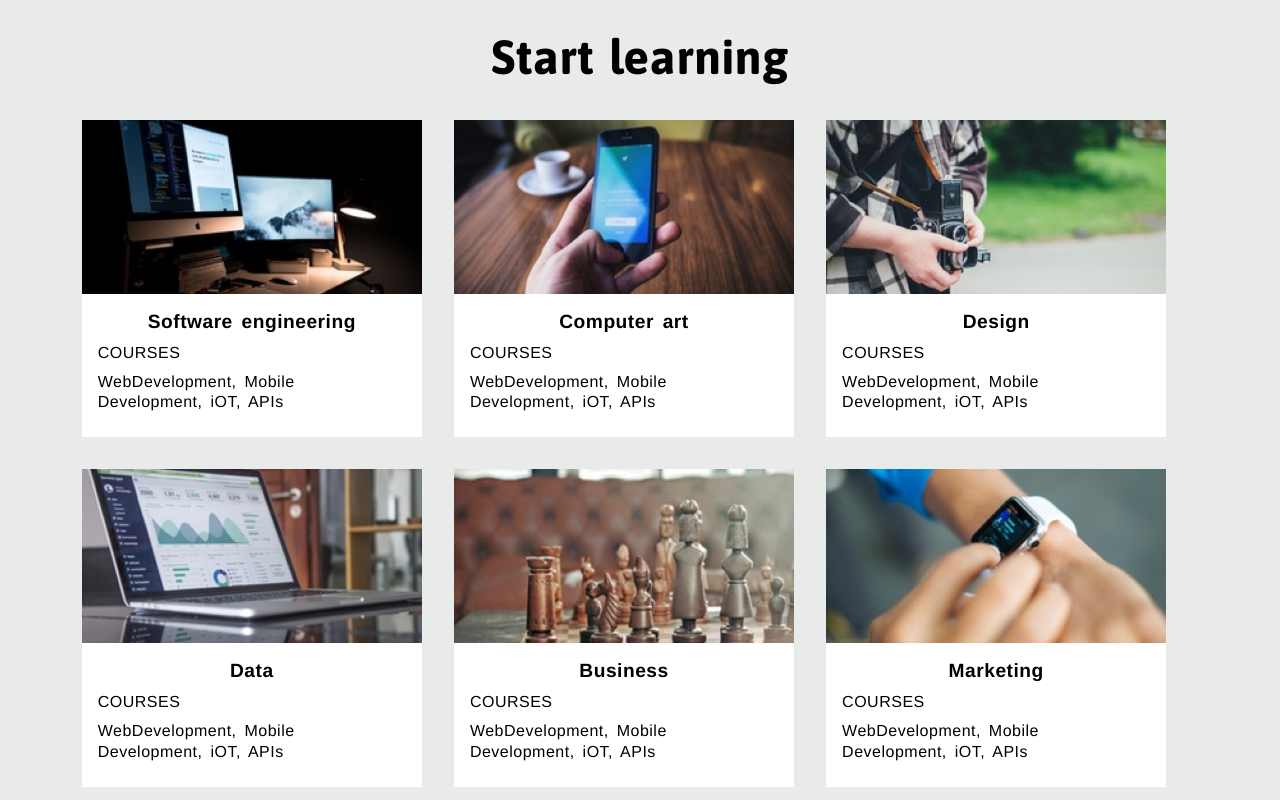
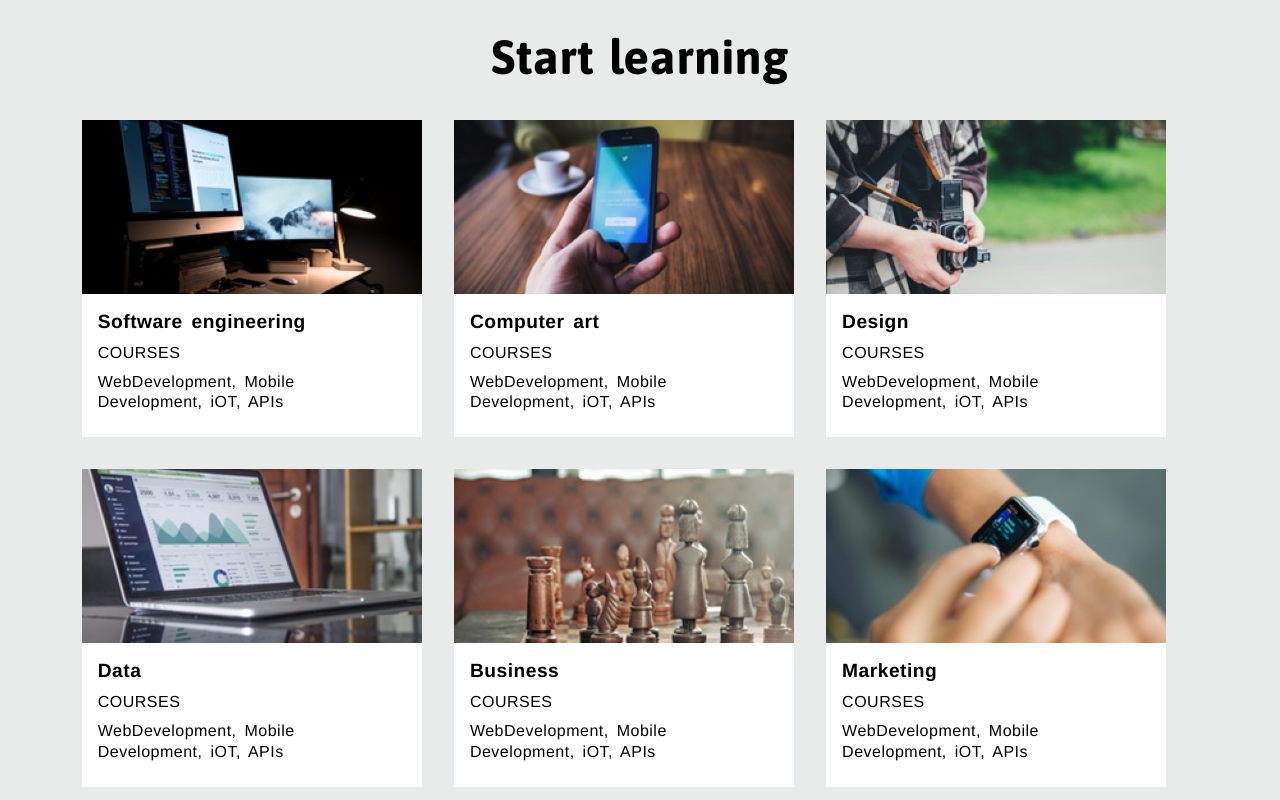
Before and after one commit to aschera/Capstone-Project-Colmar-Academy, a website: page index.html in a window 1280 px wide. Shown: the part 1040-1840 px from the top of the page. Drawn offline with Linux system fonts and the light colour scheme.

Commit message:
adjusted header for courses to be left instead of center

```diff
--- a/sass/components/_courses.scss
+++ b/sass/components/_courses.scss
@@ -62,6 +62,7 @@
         h3 {
             margin-bottom: 32px;
             margin-top: 32px;
+
         }
 
         & a {
@@ -69,6 +70,7 @@
             font-size: 1.2rem;
             font-weight: 600;
             padding-top: 16px;
+            padding-left:16px;
         }
 
         & ul {
@@ -88,9 +90,9 @@
                 padding:0;
                 display: flex;
                 flex-flow: column;
-                justify-content: center;
-                align-content: center;
-                align-items: center;
+                justify-content: flex-start;
+                align-content: flex-start;
+                align-items: flex-start;
 
                 margin-bottom: 32px;
                 margin-right:32px;
```
Also changed, not shown: resources/css/style.css.
